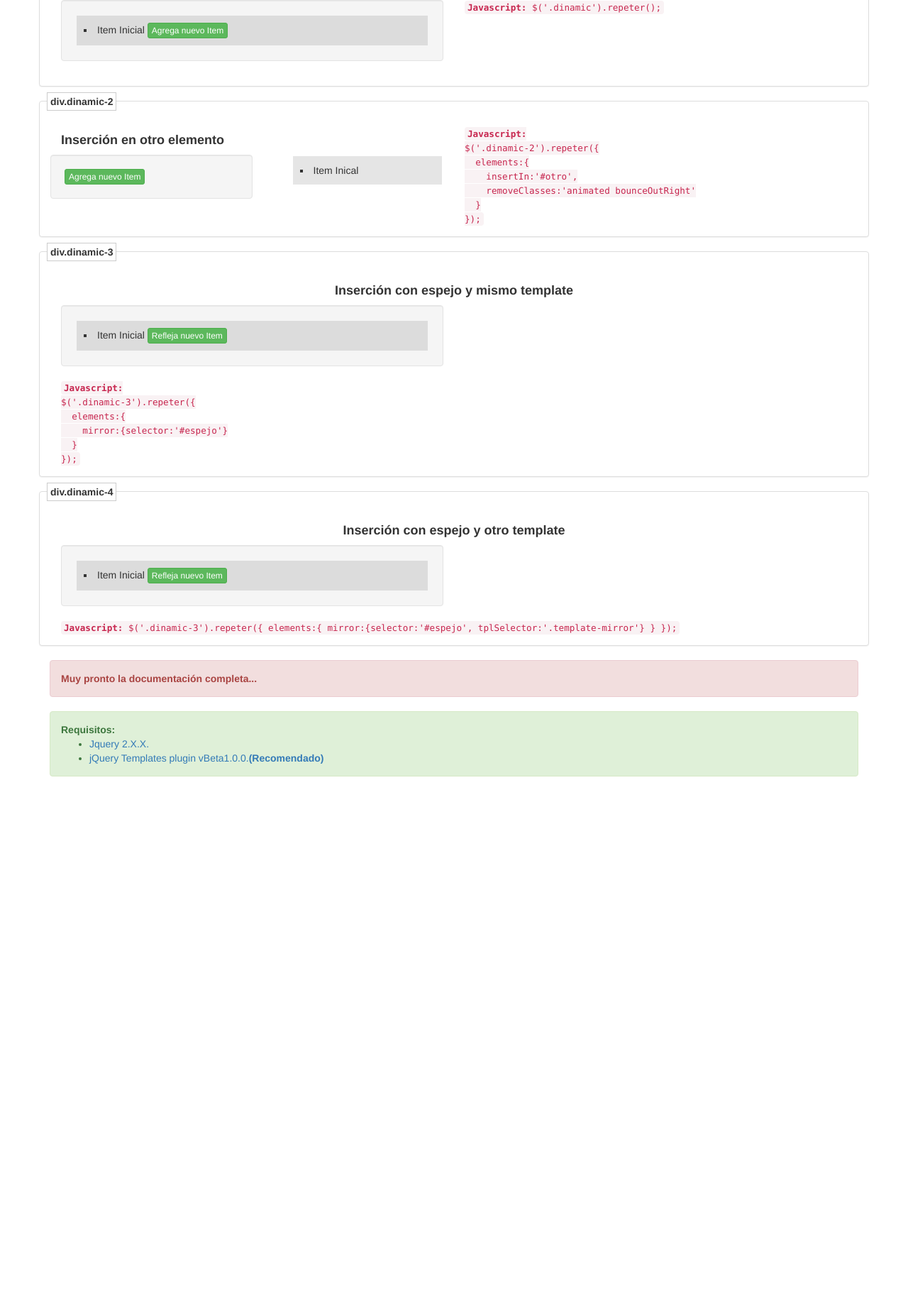
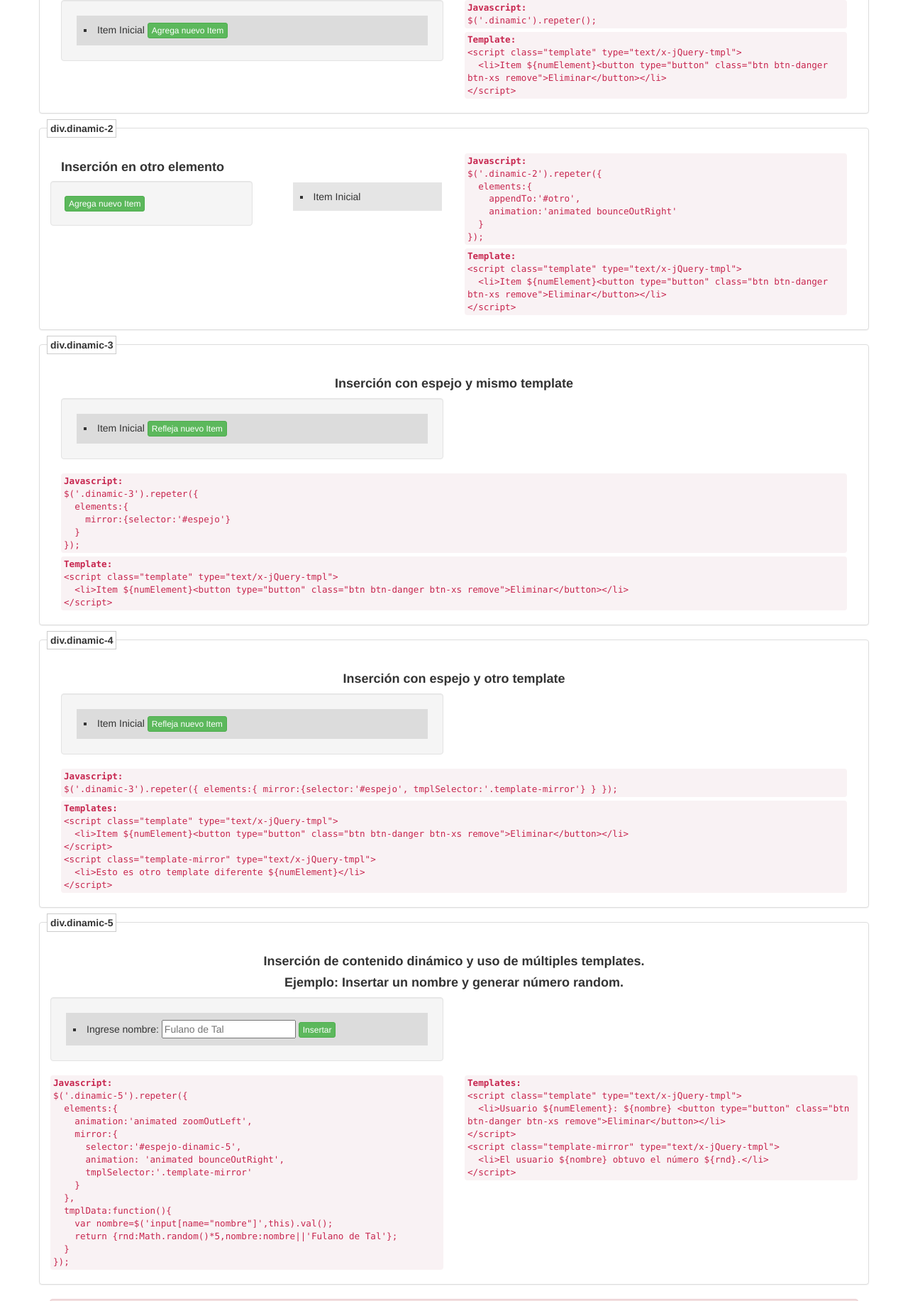
Before and after one commit to elib0/jquery.repeter, a website: page demo/index.html in a window 1280 px wide. Shown: the part 320-2153 px from the top of the page at 71% size. Before the commit the page ends 1434 px from the top, so only its background shows below. Drawn offline with Linux system fonts and the light colour scheme; files that its build step writes are made by us from their sources.

Commit message:
algunas correcciones y permite contenido dinamico

```diff
--- a/demo/index.html
+++ b/demo/index.html
@@ -11,7 +11,7 @@
 			list-style-position: inside;
 			overflow: hidden;
 		}
-		ul.repeter li{
+		.panel ul>li{
 			margin: 2px;
 			padding: 10px;
 			background-color: rgba(0, 0, 0, 0.1);
@@ -25,6 +25,11 @@
 		    bottom: 10px;
 		    left: 10px;
 		    padding: 4px;
+		}
+		.panel code{
+			display:block;
+			white-space: pre-line;
+			margin-bottom:5px;
 		}
 	</style>
 </head>
@@ -41,8 +46,8 @@
 			<ul>
 				<li>Repite o elimina fragmentos HTML, Útil para formularios que requieren array inputs.</li>
 				<li>Tiene la posibilidad de usar animaciones CSS3 al eliminar item.<strong>(Recomendado: <a href="https://daneden.github.io/animate.css/">Animate.css</a>)</strong></li>
-				<li>Si es usado el <a href="http://1000hz.github.io/bootstrap-validator/">Bootstrap Validator</a> activa los inputs al agregar item y actualiza las validaciones.</li>
-				<li>Puede repetir template en otro contenedor.</li>
+				<li>Si se utiliza <a href="http://1000hz.github.io/bootstrap-validator/">Bootstrap Validator</a> activa los inputs al agregar item y actualiza las validaciones.</li>
+				<li>Puede repetir template en otro contenedor (<a href="https://github.com/BorisMoore/jquery-tmpl">jquery-tmpl</a>).</li>
 				<li>Puede repetir en dos contenedores a la vez, con posibilidad de usar template alternativos para la insercion.<strong>(Espejo)</strong></li>
 			</ul>
 		</div>
@@ -61,9 +66,13 @@
 					</div>
 					<div class="col-xs-12 col-sm-12 col-md-6 col-lg-6">
 						<h4><strong>Codigo</strong></h4>
-						<code>
-							<strong>Javascript:</strong>
+						<code><strong>Javascript:</strong>
 							$('.dinamic').repeter();
+						</code>
+						<code><strong>Template:</strong>
+							&lt;script class="template" type="text/x-jQuery-tmpl">
+							&nbsp;&nbsp;&lt;li>Item ${numElement}&lt;button type="button" class="btn btn-danger btn-xs remove">Eliminar&lt;/button>&lt;/li>
+							&lt;/script>
 						</code>
 					</div>
 				</div>
@@ -82,20 +91,24 @@
 							</div>
 							<div class="col-xs-12 col-sm-12 col-md-6 col-lg-6">
 								<ul id="otro" class="repeter">
-									<li class="element">Item Inical</li>
+									<li class="element">Item Inicial</li>
 								</ul>
 							</div>
 						</div>
 					</div>
 					<div class="col-xs-12 col-sm-12 col-md-6 col-lg-6">
-						<code>
-							<strong>Javascript:</strong><br>
-							$('.dinamic-2').repeter({<br>
-							&nbsp;&nbsp;elements:{<br>
-							&nbsp;&nbsp;&nbsp;&nbsp;insertIn:'#otro',<br>
-							&nbsp;&nbsp;&nbsp;&nbsp;removeClasses:'animated bounceOutRight'<br>
-							&nbsp;&nbsp;}<br>
+						<code><strong>Javascript:</strong>
+							$('.dinamic-2').repeter({
+							&nbsp;&nbsp;elements:{
+							&nbsp;&nbsp;&nbsp;&nbsp;appendTo:'#otro',
+							&nbsp;&nbsp;&nbsp;&nbsp;animation:'animated bounceOutRight'
+							&nbsp;&nbsp;}
 							});
+						</code>
+						<code><strong>Template:</strong>
+							&lt;script class="template" type="text/x-jQuery-tmpl">
+							&nbsp;&nbsp;&lt;li>Item ${numElement}&lt;button type="button" class="btn btn-danger btn-xs remove">Eliminar&lt;/button>&lt;/li>
+							&lt;/script>
 						</code>
 					</div>
 				</div>
@@ -118,13 +131,17 @@
 						<ul id="espejo-dinamic-3"></ul>
 					</div>
 					<div class="col-xs-12 col-sm-12 col-md-12 col-lg-12">
-						<code>
-							<strong>Javascript:</strong><br>
-							$('.dinamic-3').repeter({<br>
-							&nbsp;&nbsp;elements:{<br>
-							&nbsp;&nbsp;&nbsp;&nbsp;mirror:{selector:'#espejo'}<br>
-							&nbsp;&nbsp;}<br>
+						<code><strong>Javascript:</strong>
+							$('.dinamic-3').repeter({
+							&nbsp;&nbsp;elements:{
+							&nbsp;&nbsp;&nbsp;&nbsp;mirror:{selector:'#espejo'}
+							&nbsp;&nbsp;}
 							});
+						</code>
+						<code><strong>Template:</strong>
+							&lt;script class="template" type="text/x-jQuery-tmpl">
+							&nbsp;&nbsp;&lt;li>Item ${numElement}&lt;button type="button" class="btn btn-danger btn-xs remove">Eliminar&lt;/button>&lt;/li>
+							&lt;/script>
 						</code>
 					</div>
 				</div>
@@ -150,10 +167,72 @@
 						<ul id="espejo-dinamic-4"></ul>
 					</div>
 					<div class="col-xs-12 col-sm-12 col-md-12 col-lg-12">
-						<code>
-							<strong>Javascript:</strong>
-							$('.dinamic-3').repeter({ elements:{ mirror:{selector:'#espejo', tplSelector:'.template-mirror'} } });
+						<code><strong>Javascript:</strong>
+							$('.dinamic-3').repeter({ elements:{ mirror:{selector:'#espejo', tmplSelector:'.template-mirror'} } });
 						</code>
+						<code><strong>Templates:</strong>
+							&lt;script class="template" type="text/x-jQuery-tmpl">
+							&nbsp;&nbsp;&lt;li>Item ${numElement}&lt;button type="button" class="btn btn-danger btn-xs remove">Eliminar&lt;/button>&lt;/li>
+							&lt;/script>
+							&lt;script class="template-mirror" type="text/x-jQuery-tmpl">
+							&nbsp;&nbsp;&lt;li>Esto es otro template diferente ${numElement}&lt;/li>
+							&lt;/script>
+						</code>
+					</div>
+				</div>
+			</div>
+		</div><!-- Ejemplo con espejo y otro template -->
+		<div class="row dinamic-5">
+			<div class="panel panel-default">
+				<div class="selector">div.dinamic-5</div>
+				<div class="panel-body">
+					<div class="row">
+						<h4 class="text-center"><strong>Inserción de contenido dinámico y uso de múltiples templates.</strong></h4>
+						<h4 class="text-center"><strong>Ejemplo: Insertar un nombre y generar número random.</strong></h4>
+						<div class="col-xs-6 col-sm-6 col-md-6 col-lg-6">
+							<ul class="repeter well">
+								<li class="element">Ingrese nombre: <input type="text" name="nombre" placeholder="Fulano de Tal"> <button type="button" class="btn btn-success btn-xs add">Insertar</button></li>
+								<script class="template" type="text/x-jQuery-tmpl">
+									<li>Usuario ${numElement}: ${nombre} <button type="button" class="btn btn-danger btn-xs remove">Eliminar</button></li>
+								</script>
+								<script class="template-mirror" type="text/x-jQuery-tmpl">
+									<li>El usuario ${nombre} obtuvo el número ${rnd}.</li>
+								</script>
+							</ul>
+						</div>
+						<div class="col-xs-6 col-sm-6 col-md-6 col-lg-6">
+							<ul id="espejo-dinamic-5"></ul>
+						</div>
+					</div>
+					<div class="row">
+						<div class="col-xs-12 col-sm-12 col-md-6 col-lg-6">
+							<code><strong>Javascript:</strong>
+								$('.dinamic-5').repeter({
+								&nbsp;&nbsp;elements:{
+								&nbsp;&nbsp;&nbsp;&nbsp;animation:'animated zoomOutLeft',
+								&nbsp;&nbsp;&nbsp;&nbsp;mirror:{
+								&nbsp;&nbsp;&nbsp;&nbsp;&nbsp;&nbsp;selector:'#espejo-dinamic-5',
+								&nbsp;&nbsp;&nbsp;&nbsp;&nbsp;&nbsp;animation: 'animated bounceOutRight',
+								&nbsp;&nbsp;&nbsp;&nbsp;&nbsp;&nbsp;tmplSelector:'.template-mirror'
+								&nbsp;&nbsp;&nbsp;&nbsp;}
+								&nbsp;&nbsp;},
+								&nbsp;&nbsp;tmplData:function(){
+								&nbsp;&nbsp;&nbsp;&nbsp;var nombre=$('input[name="nombre"]',this).val();
+								&nbsp;&nbsp;&nbsp;&nbsp;return {rnd:Math.random()*5,nombre:nombre||'Fulano de Tal'};
+								&nbsp;&nbsp;}
+								});
+							</code>
+						</div>
+						<div class="col-xs-12 col-sm-12 col-md-6 col-lg-6">
+							<code><strong>Templates:</strong>
+								&lt;script class="template" type="text/x-jQuery-tmpl">
+								&nbsp;&nbsp;&lt;li>Usuario ${numElement}: ${nombre} &lt;button type="button" class="btn btn-danger btn-xs remove">Eliminar&lt;/button>&lt;/li>
+								&lt;/script>
+								&lt;script class="template-mirror" type="text/x-jQuery-tmpl">
+								&nbsp;&nbsp;&lt;li>El usuario ${nombre} obtuvo el número ${rnd}.&lt;/li>
+								&lt;/script>
+							</code>
+						</div>
 					</div>
 				</div>
 			</div>
@@ -176,22 +255,36 @@
 	<script src="jquery.repeter.js"></script>
 	<script>
 		$(function() {
-			$('.dinamic').repeter({elements:{removeClasses: 'animated bounceOutLeft'}}); //Ejemplo Simple
-			$('.dinamic-2').repeter({elements:{insertIn:'#otro', removeClasses: 'animated bounceOutRight'}}); //Ejemplo de insercion en otro lugar
+			$('.dinamic').repeter({elements:{animation: 'animated bounceOutLeft'}}); //Ejemplo Simple
+			$('.dinamic-2').repeter({elements:{appendTo:'#otro', animation: 'animated bounceOutRight'}}); //Ejemplo de insercion en otro lugar
 			$('.dinamic-3').repeter({
 				elements:{
-					removeClasses: 'animated zoomOutLeft',
+					animation: 'animated zoomOutLeft',
 					mirror:{selector:'#espejo-dinamic-3'}
 				}
 			}); //Ejemplo con Espejo
 			$('.dinamic-4').repeter({
 				elements:{
-					removeClasses: 'animated flipOutX',
+					animation: 'animated flipOutX',
 					mirror:{
 						selector:'#espejo-dinamic-4',
-						removeClasses: 'animated bounceOutRight',
-						tplSelector:'.template-mirror'
+						animation: 'animated bounceOutRight',
+						tmplSelector:'.template-mirror'
 					}
+				}
+			}); //Ejemplo con Espejo en otro template
+			$('.dinamic-5').repeter({
+				elements:{
+					animation:'animated bounceOutLeft',
+					mirror:{
+						selector:'#espejo-dinamic-5',
+						animation: 'animated hinge',
+						tmplSelector:'.template-mirror'
+					}
+				},
+				tmplData:function(){
+					var nombre=$('input[name="nombre"]',this).val();
+					return {rnd:Math.random()*5,nombre:nombre||'Fulano de Tal'};
 				}
 			}); //Ejemplo con Espejo en otro template
 		});
```
Also changed, not shown: dist/jquery.repeter.min.js, src/jquery.repeter.js.
